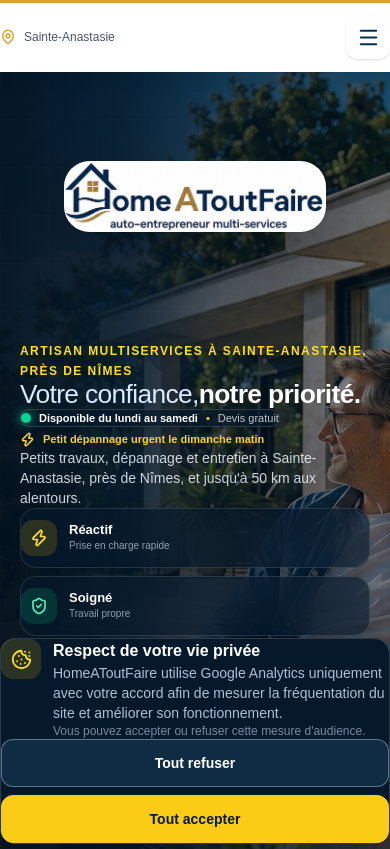
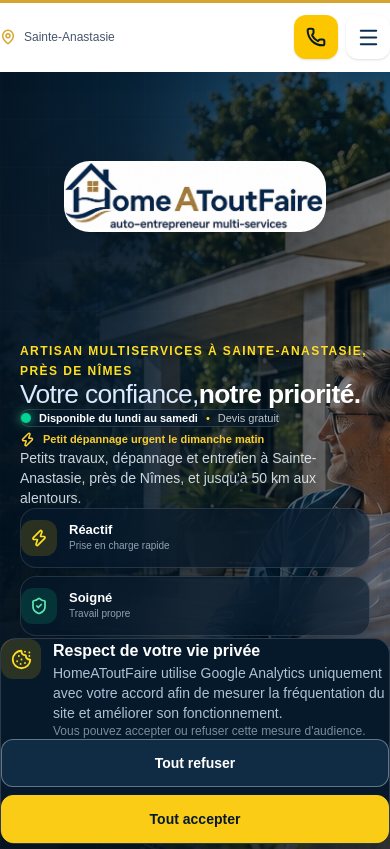
Before and after one commit to Thibal45/homeatoutfaire-premium, a Next.js app: page / in a window 390 px wide. Shown: the top 849 px of the page. Built offline with nearby package versions, Linux system fonts and the light colour scheme.

Commit message:
Ajoute un accès direct à l’appel sur mobile

```diff
--- a/app/components/Header.tsx
+++ b/app/components/Header.tsx
@@ -236,6 +236,21 @@
               </span>
             </div>
 
+            <div className="flex items-center gap-2">
+              <a
+                href="tel:0618085598"
+                onClick={() => {
+                  trackPhoneClick("header_mobile");
+                }}
+                aria-label="Appeler HomeAToutFaire au 06 18 08 55 98"
+                className="flex h-11 w-11 items-center justify-center rounded-xl bg-yellow-400 text-[#06192B] shadow-sm transition-all hover:-translate-y-0.5 hover:bg-yellow-300"
+              >
+                <Phone
+                  size={20}
+                  strokeWidth={2.4}
+                />
+              </a>
+
               <button
                 type="button"
                 aria-label={
@@ -261,6 +276,7 @@
                   />
                 )}
               </button>
+            </div>
           </div>
         </div>
 
```
Lines whose indentation alone changed are shown as unchanged.
